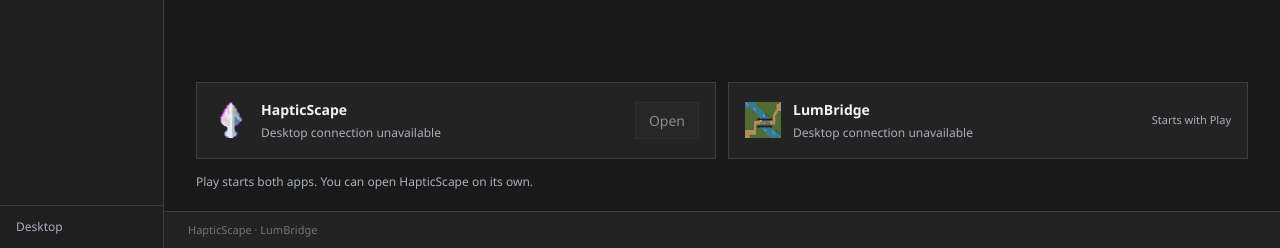
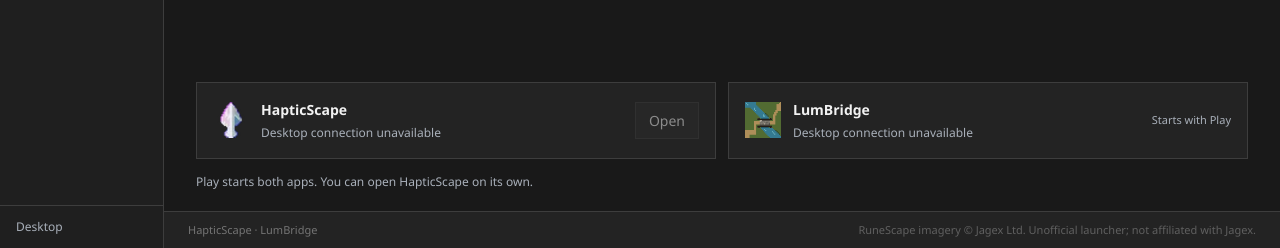
Before and after one commit to birdturtle/Cabbage, a website: page ui/index.html in a window 1280 px wide. Shown: the part 552-800 px from the top of the page. Drawn offline with Linux system fonts and the light colour scheme.

Commit message:
Place launcher image disclaimer in subdued footer

```diff
--- a/ui/index.html
+++ b/ui/index.html
@@ -63,10 +63,9 @@
         <details class="troubleshooting"><summary>Troubleshooting</summary>
           <form class="panel settings-form" id="settings-form"><h2>Application overrides</h2><p>Change these only if an application cannot be found. Close apps started by this launcher before changing their paths.</p><label>HapticScape JAR<input name="hapticscapeJar" required spellcheck="false"></label><label>LumBridge JAR<input name="lumbridgeJar" required spellcheck="false"></label><label>Java executable<input name="javaPath" required spellcheck="false"></label><label>HapticScape profile<input name="profile" maxlength="32" spellcheck="false"><small>Leave blank for your existing default settings. Gameplay port: 41713</small></label><button class="button" type="submit">Save overrides</button></form>
         </details>
-        <details class="credits"><summary>Image credits</summary><p>RuneScape imagery © Jagex Ltd. Unofficial launcher; not affiliated with Jagex.</p></details>
       </section>
     </div>
-    <footer>HapticScape · LumBridge</footer>
+    <footer><span>HapticScape · LumBridge</span><span class="image-disclaimer">RuneScape imagery © Jagex Ltd. Unofficial launcher; not affiliated with Jagex.</span></footer>
   </main>
   <div class="toast" id="toast" role="status" hidden></div>
 </body>
--- a/ui/style.css
+++ b/ui/style.css
@@ -68,13 +68,12 @@
 .settings-form input { display:block; width:100%; margin-top:6px; padding:8px; border:1px solid var(--border); border-radius:0; background:var(--canvas); color:var(--text); }
 .settings-form small { font-size:11px; }
 .settings-form button { margin-top:4px; }
-.credits { color:var(--muted); font-size:11px; margin-top:20px; max-width:760px; }
-.credits summary { cursor:pointer; }
 .credit-reference { overflow-wrap:anywhere; }
 pre { font:13px/1.7 "Segoe UI",system-ui,sans-serif; white-space:pre-wrap; overflow-wrap:anywhere; color:var(--muted); border-top:1px solid var(--border); padding-top:16px; }
-footer { color:var(--disabled); font-size:11px; padding:10px 24px; background:var(--surface); border-top:1px solid var(--border); }
+footer { display:flex; align-items:center; justify-content:space-between; gap:16px; color:var(--disabled); font-size:11px; padding:10px 24px; background:var(--surface); border-top:1px solid var(--border); }
 .toast { position:fixed; bottom:42px; left:calc(50% + 82px); transform:translateX(-50%); max-width:650px; background:var(--raised); border:1px solid var(--success); padding:12px 18px; box-shadow:0 8px 24px #0008; z-index:10; font-size:13px; }
 .toast.error { border-color:var(--danger); }
+.image-disclaimer { margin-left:auto; color:#606060; text-align:right; white-space:nowrap; }
 @media(max-width:960px) { body { display:block; } .sidebar { position:static; width:auto; flex-direction:row; align-items:center; border-right:0; border-bottom:1px solid var(--border); } .brand { padding:10px 14px; border:0; } .brand img { width:24px; height:26px; } .brand small,.sidebar-bottom { display:none; } nav { display:flex; padding:0; margin-left:auto; height:55px; } .nav-button { border-left:0; border-bottom:2px solid transparent; padding:8px 18px; } .nav-button.active { border-left:0; border-bottom-color:var(--accent); } main { margin-left:0; min-height:calc(100vh - 55px); } .toast { left:50%; } }
 @media(max-width:700px) { .content { padding:16px; } .app-grid { grid-template-columns:1fr; } .launch-content { padding:18px; } .launch-background { background-position:center,center,right -1000px center; } .panel-heading { flex-wrap:wrap; } }
 
```
